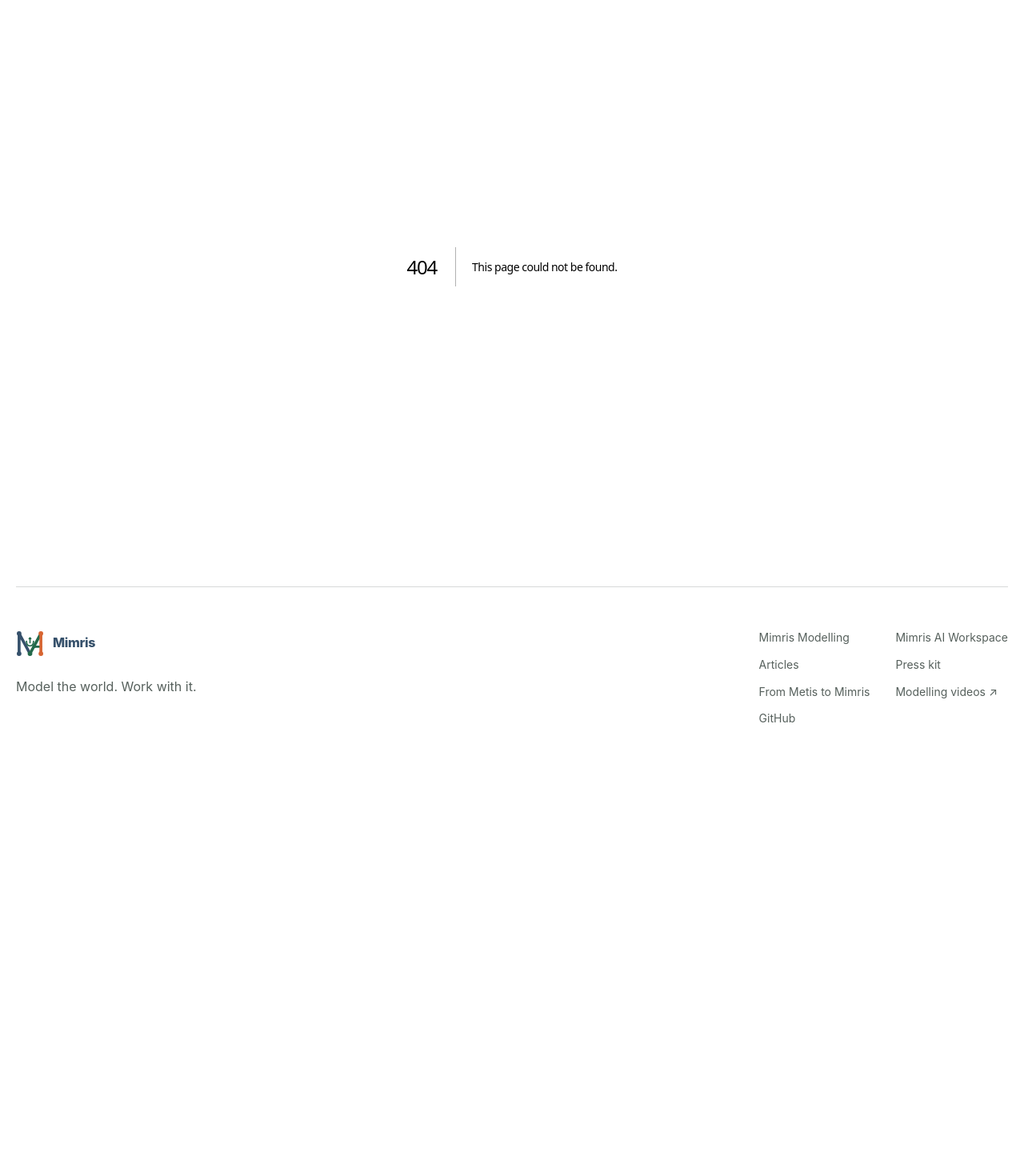
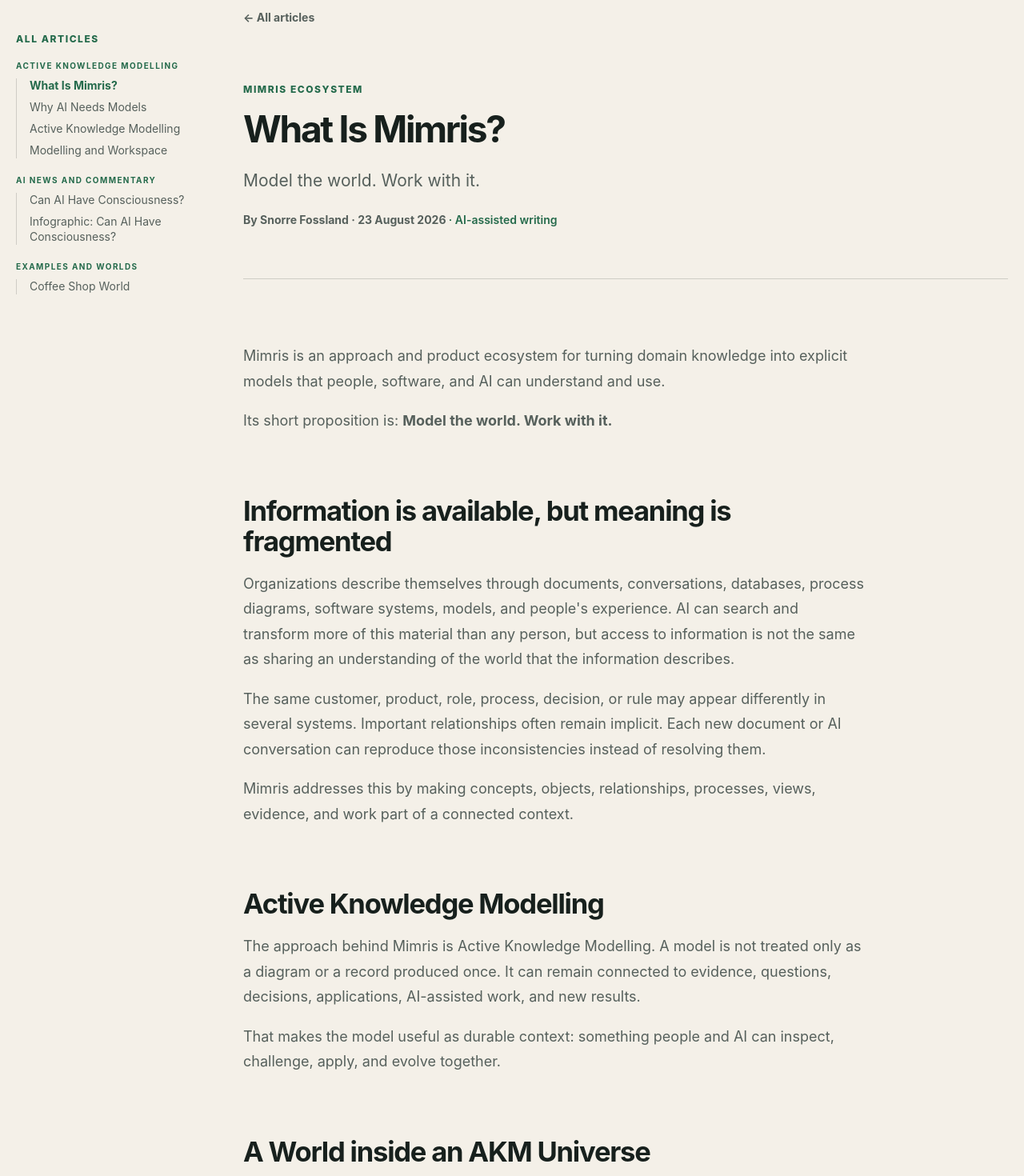
Before and after one commit to Mimris/mimris-site, a Next.js app: page /articles/mimris-ecosystem in a window 1280 px wide. Before the commit this address had no page. Shown: the part 140-1610 px from the top of the page at 80% size. Before the commit the page ends 1119 px from the top, so only its background shows below. Built offline with nearby package versions, Linux system fonts and the light colour scheme.

Commit message:
Align LinkedIn launch with canonical articles

```diff
--- a/app/_components/article-markdown.tsx
+++ b/app/_components/article-markdown.tsx
@@ -6,6 +6,7 @@ const articleGroups = [
   {
     label: "Active Knowledge Modelling",
     links: [
+      ["/articles/mimris-ecosystem", "What Is Mimris?"],
       ["/articles/why-ai-needs-models", "Why AI Needs Models"],
       ["/articles/active-knowledge-modelling", "Active Knowledge Modelling"],
       ["/articles/modelling-and-workspace", "Modelling and Workspace"],
--- /dev/null
+++ b/app/articles/mimris-ecosystem/page.tsx
@@ -0,0 +1,26 @@
+import type { Metadata } from "next";
+import Link from "next/link";
+import { ArticleByline, ArticleLayout, ArticleMarkdown, AiDisclosure } from "@/app/_components/article-markdown";
+
+export const metadata: Metadata = {
+  title: "What Is Mimris?",
+  description:
+    "Understand the Mimris ecosystem, Active Knowledge Modelling, AKM Universes, and the complementary roles of Mimris Modelling and Mimris AI Workspace.",
+  alternates: { canonical: "/articles/mimris-ecosystem" },
+};
+
+export default function MimrisEcosystemArticle() {
+  return (
+    <ArticleLayout currentPath="/articles/mimris-ecosystem">
+      <header className="article-hero longform-article">
+        <Link className="article-back" href="/articles">← All articles</Link>
+        <p className="eyebrow">Mimris ecosystem</p>
+        <h1>What Is Mimris?</h1>
+        <p className="hero-lead">Model the world. Work with it.</p>
+        <ArticleByline date="23 August 2026" />
+      </header>
+      <ArticleMarkdown file="mimris-ecosystem.md" />
+      <AiDisclosure />
+    </ArticleLayout>
+  );
+}
--- a/app/articles/page.tsx
+++ b/app/articles/page.tsx
@@ -33,6 +33,7 @@ export default function ArticlesPage() {
               <ArrowLink href="/articles/why-ai-needs-models">Read the article</ArrowLink>
             </article>
             <div className="article-link-grid">
+              <Link href="/articles/mimris-ecosystem"><h2>What Is Mimris?</h2><p>Meet the ecosystem for modelling a world and putting it to work.</p></Link>
               <Link href="/articles/active-knowledge-modelling"><h2>What Is Active Knowledge Modelling?</h2><p>Understand the approach behind Mimris.</p></Link>
               <Link href="/articles/coffee-shop-universe"><h2>The Coffee Shop World</h2><p>Follow a familiar world from model to work inside an AKM Universe.</p></Link>
               <Link href="/articles/modelling-and-workspace"><h2>Two Complementary Jobs</h2><p>See how the products divide responsibility.</p></Link>
--- /dev/null
+++ b/content/articles/mimris-ecosystem.md
@@ -0,0 +1,41 @@
+# What Is Mimris?
+
+Mimris is an approach and product ecosystem for turning domain knowledge into explicit models that people, software, and AI can understand and use.
+
+Its short proposition is: **Model the world. Work with it.**
+
+## Information is available, but meaning is fragmented
+
+Organizations describe themselves through documents, conversations, databases, process diagrams, software systems, models, and people's experience. AI can search and transform more of this material than any person, but access to information is not the same as sharing an understanding of the world that the information describes.
+
+The same customer, product, role, process, decision, or rule may appear differently in several systems. Important relationships often remain implicit. Each new document or AI conversation can reproduce those inconsistencies instead of resolving them.
+
+Mimris addresses this by making concepts, objects, relationships, processes, views, evidence, and work part of a connected context.
+
+## Active Knowledge Modelling
+
+The approach behind Mimris is Active Knowledge Modelling. A model is not treated only as a diagram or a record produced once. It can remain connected to evidence, questions, decisions, applications, AI-assisted work, and new results.
+
+That makes the model useful as durable context: something people and AI can inspect, challenge, apply, and evolve together.
+
+## A World inside an AKM Universe
+
+Mimris organizes a domain as a World inside an AKM Universe. The World makes the domain's vocabulary and structure explicit. The surrounding Universe connects that structure to the Workspace and to generated Operational Previews.
+
+The Coffee Shop World is the public example. It connects customers, products, employees, payment, production, inventory, systems, information, model views, documents, decisions, and work in one familiar context.
+
+## Two complementary products
+
+**Mimris Modelling** is the specialist environment for creating and evolving model structure. It asks: What is the world, and how is it structured?
+
+**Mimris AI Workspace** uses that structured World with documents, processes, tasks, decisions, deliverables, and AI-assisted work. It asks: What do we do within the world we have modelled?
+
+The products therefore have different jobs, but they share the same purpose. One makes domain understanding explicit. The other puts that understanding to work.
+
+## Model the world. Work with it.
+
+Mimris is not an attempt to replace documents, people, software, or AI conversations with one universal model. Documents remain evidence. People remain responsible for meaning and decisions. Software performs specialized functions. AI helps explore and perform work.
+
+The model gives these activities a shared structure that can remain understandable as the domain and the work change.
+
+**Continue:** [Explore Active Knowledge Modelling](https://mimris-site.vercel.app/active-knowledge-modelling) · [Follow the Coffee Shop World](https://mimris-site.vercel.app/examples/coffee-shop) · [Compare the two products](https://mimris-site.vercel.app/products)
```
Also changed, not shown: llms.txt, 4 other files (tests, documents, lock files or other folders).
